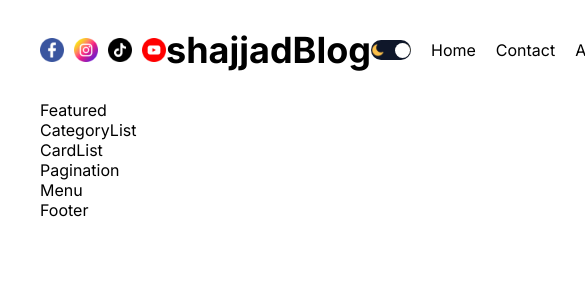
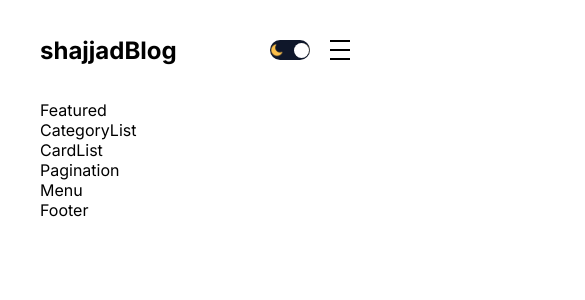
Before and after one commit to shagors/blog-next-mongo, a Next.js app: page / in a window 390 px wide. Shown: the top 300 px of the page, 585 px wide, since content can reach past the window. Built offline with nearby package versions, Linux system fonts and the light colour scheme.

Commit message:
resposvie menu design and make menu and check dark and light mode

```diff
--- a/src/components/authLinks/AuthLinks.jsx
+++ b/src/components/authLinks/AuthLinks.jsx
@@ -1,18 +1,51 @@
+"use client";
+
 import Link from "next/link";
 import styles from "./authLinks.module.css";
+import { useState } from "react";
 
 const AuthLinks = () => {
+  const [open, setOpen] = useState(false);
   const status = "notAuth";
   return (
     <>
       {status === "notAuth" ? (
-        <Link href="/login">Login</Link>
+        <Link href="/login" className={styles.link}>
+          Login
+        </Link>
       ) : (
         <>
-          <Link href="/write">Write</Link>
+          <Link href="/write" className={styles.link}>
+            Write
+          </Link>
           <span className={styles.link}>Logout</span>
         </>
       )}
+
+      <div className={styles.burger} onClick={() => setOpen(!open)}>
+        <div className={styles.line}></div>
+        <div className={styles.line}></div>
+        <div className={styles.line}></div>
+        {open && (
+          <div className={styles.responsiveMenu}>
+            <Link href="/">Home</Link>
+            <Link href="/">About</Link>
+            <Link href="/">Contact</Link>
+            {status === "notAuth" ? (
+              <Link href="/login" className={styles.link}>
+                Login
+              </Link>
+            ) : (
+              <>
+                <Link href="/write" className={styles.link}>
+                  Write
+                </Link>
+                <span className={styles.link}>Logout</span>
+              </>
+            )}
+          </div>
+        )}
+      </div>
     </>
   );
 };
--- a/src/components/authLinks/authLinks.module.css
+++ b/src/components/authLinks/authLinks.module.css
@@ -1,3 +1,42 @@
 .link {
   cursor: pointer;
 }
+
+.burger {
+  width: 20px;
+  height: 20px;
+  display: none;
+  flex-direction: column;
+  justify-content: space-between;
+  cursor: pointer;
+}
+
+.line {
+  width: 100%;
+  height: 2px;
+  background-color: var(--textColor);
+}
+
+.responsiveMenu {
+  position: absolute;
+  top: 100px;
+  left: 0;
+  background-color: var(--bg);
+  height: calc(100vh - 100px);
+  width: 100%;
+  display: flex;
+  flex-direction: column;
+  align-items: center;
+  justify-content: center;
+  gap: 50px;
+  font-size: 36px;
+}
+
+@media screen and (max-width: 640px) {
+  .burger {
+    display: flex;
+  }
+  .link {
+    display: none;
+  }
+}
--- a/src/components/navbar/Navbar.jsx
+++ b/src/components/navbar/Navbar.jsx
@@ -17,9 +17,15 @@
       <div className={styles.logo}>shajjadBlog</div>
       <div className={styles.links}>
         <ThemeToggle />
-        <Link href="/">Home</Link>
-        <Link href="/">Contact</Link>
-        <Link href="/">About</Link>
+        <Link href="/" className={styles.link}>
+          Home
+        </Link>
+        <Link href="/" className={styles.link}>
+          Contact
+        </Link>
+        <Link href="/" className={styles.link}>
+          About
+        </Link>
         <AuthLinks />
       </div>
     </div>
--- a/src/components/navbar/navbar.module.css
+++ b/src/components/navbar/navbar.module.css
@@ -24,3 +24,34 @@
   gap: 20px;
   flex: 1;
 }
+
+@media screen and (max-width: 1280px) {
+  .logo {
+    font-size: 32px;
+  }
+  .link {
+    font-size: 18px;
+    gap: 15px;
+  }
+}
+@media screen and (max-width: 1024px) {
+  .social {
+    display: none;
+  }
+  .logo {
+    text-align: left;
+  }
+}
+@media screen and (max-width: 768px) {
+  .logo {
+    font-size: 24px;
+  }
+}
+@media screen and (max-width: 640px) {
+  .links {
+    justify-content: flex-end;
+  }
+  .link {
+    display: none;
+  }
+}
```
